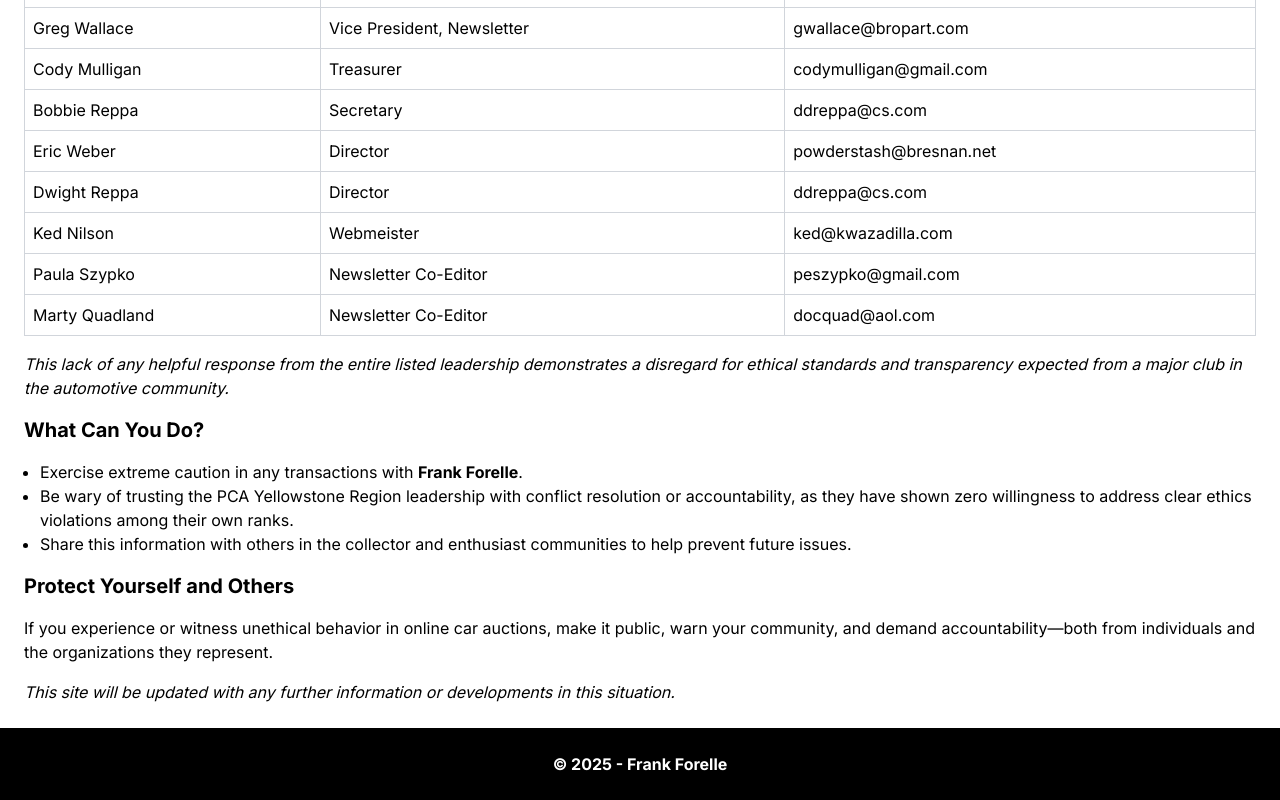
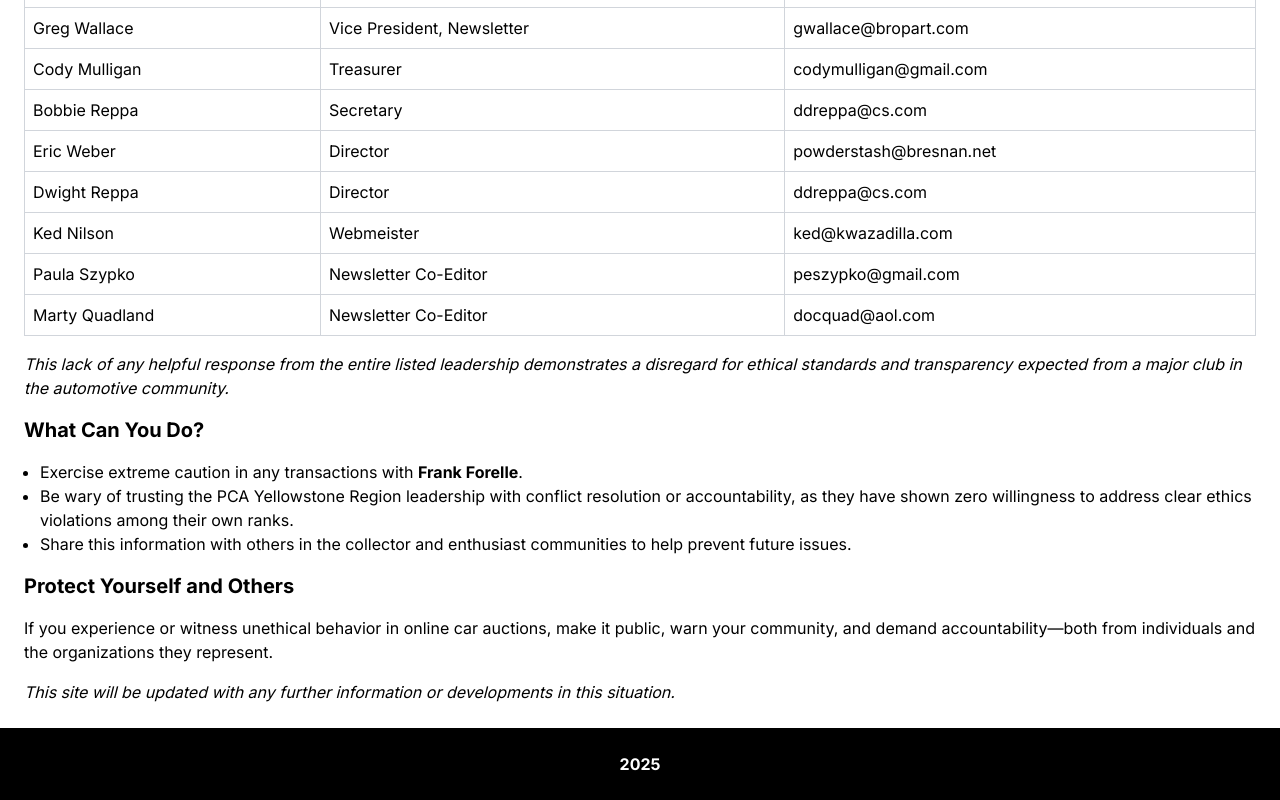
Before and after one commit to fabiobta89/frankforelle, a Next.js app: page / in a window 1280 px wide. Shown: the part 1177-1977 px from the top of the page. Built offline with nearby package versions, Linux system fonts and the light colour scheme.

Commit message:
Minor changes

```diff
--- a/src/pages/index.js
+++ b/src/pages/index.js
@@ -192,7 +192,7 @@
         </div>
         <footer className={`bg-black`}>
           <div className={`max-w-2xl mx-auto p-6 lg:px-6 lg:max-w-7xl`}>
-            <p className={`text-center text-white font-bold`}>&copy; 2025 - Frank Forelle</p>
+            <p className={`text-center text-white font-bold`}>2025</p>
           </div>
         </footer>
       </main>
```
